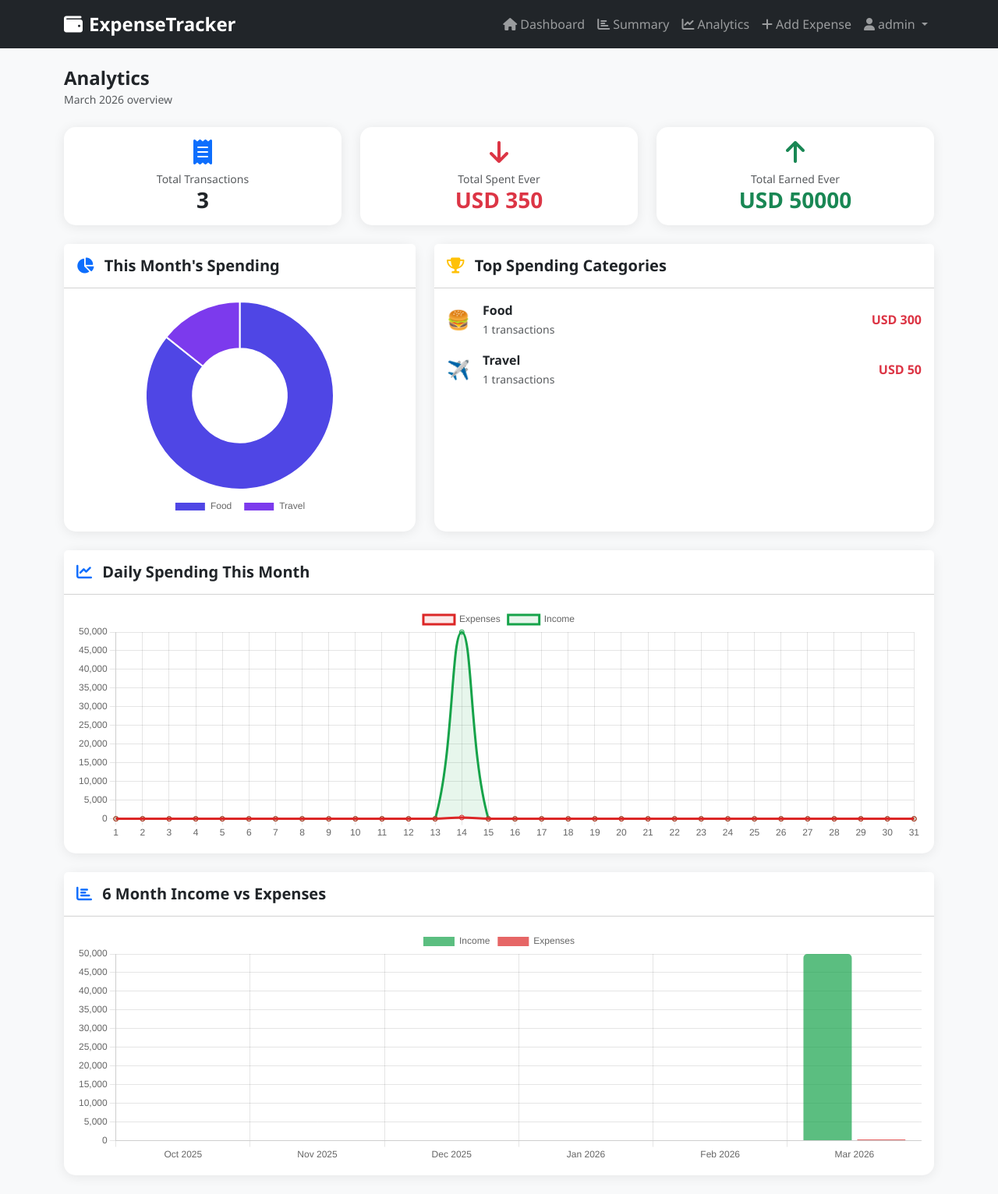
After one commit to CH-Akshay-pixel/Expense-tracker, a Django app: page /analytics/ in a window 1280 px wide. The commit adds this page. Shown: the whole page at 78% size. Run offline with Django 5.2, Linux system fonts and the light colour scheme; a user stored in the database is signed in; data comes from the database, SQL or seed files in the repository.

Commit message:
Day 13 - Analytics dashboard with charts complete

```diff
--- a/expenses/urls.py
+++ b/expenses/urls.py
@@ -8,4 +8,5 @@ urlpatterns = [
     path('expense/edit/<int:pk>/', views.edit_expense_view, name='edit_expense'),
     path('expense/delete/<int:pk>/', views.delete_expense_view, name='delete_expense'),
     path('summary/', views.summary_view, name='summary'),
+    path('analytics/', views.analytics_view, name='analytics'),
 ]
--- a/expenses/views.py
+++ b/expenses/views.py
@@ -284,3 +284,149 @@ def summary_view(request):
     }
 
     return render(request, 'expenses/summary.html', context)
+
+@login_required
+def analytics_view(request):
+    from django.db.models import Sum, Count
+    from datetime import datetime, date
+    from dateutil.relativedelta import relativedelta
+    import json
+
+    today = date.today()
+
+    # --- Pie Chart Data (expenses by category) ---
+    category_expenses = Expense.objects.filter(
+        user=request.user,
+        type='expense',
+        date__month=today.month,
+        date__year=today.year
+    ).values(
+        'category__name',
+        'category__icon'
+    ).annotate(
+        total=Sum('amount')
+    ).order_by('-total')
+
+    pie_labels = []
+    pie_data = []
+    pie_colors = [
+        '#4f46e5', '#7c3aed', '#db2777',
+        '#dc2626', '#d97706', '#16a34a',
+        '#0891b2', '#6366f1', '#ec4899'
+    ]
+
+    for cat in category_expenses:
+        pie_labels.append(
+            cat['category__name'] or 'Uncategorized'
+        )
+        pie_data.append(float(cat['total']))
+
+    # --- Line Chart Data (daily spending this month) ---
+    import calendar
+    days_in_month = calendar.monthrange(
+        today.year, today.month
+    )[1]
+
+    daily_labels = []
+    daily_expenses = []
+    daily_income = []
+
+    for day in range(1, days_in_month + 1):
+        daily_labels.append(str(day))
+
+        day_expense = Expense.objects.filter(
+            user=request.user,
+            type='expense',
+            date__year=today.year,
+            date__month=today.month,
+            date__day=day
+        ).aggregate(total=Sum('amount'))['total'] or 0
+
+        day_income = Expense.objects.filter(
+            user=request.user,
+            type='income',
+            date__year=today.year,
+            date__month=today.month,
+            date__day=day
+        ).aggregate(total=Sum('amount'))['total'] or 0
+
+        daily_expenses.append(float(day_expense))
+        daily_income.append(float(day_income))
+
+    # --- Top 5 Spending Categories (all time) ---
+    top_categories = Expense.objects.filter(
+        user=request.user,
+        type='expense'
+    ).values(
+        'category__name',
+        'category__icon'
+    ).annotate(
+        total=Sum('amount'),
+        count=Count('id')
+    ).order_by('-total')[:5]
+
+    # --- Monthly Comparison (last 6 months) ---
+    monthly_labels = []
+    monthly_expenses_data = []
+    monthly_income_data = []
+
+    for i in range(5, -1, -1):
+        d = today - relativedelta(months=i)
+        monthly_labels.append(d.strftime('%b %Y'))
+
+        m_exp = Expense.objects.filter(
+            user=request.user,
+            type='expense',
+            date__month=d.month,
+            date__year=d.year
+        ).aggregate(total=Sum('amount'))['total'] or 0
+
+        m_inc = Expense.objects.filter(
+            user=request.user,
+            type='income',
+            date__month=d.month,
+            date__year=d.year
+        ).aggregate(total=Sum('amount'))['total'] or 0
+
+        monthly_expenses_data.append(float(m_exp))
+        monthly_income_data.append(float(m_inc))
+
+    # --- Overall Stats ---
+    total_transactions = Expense.objects.filter(
+        user=request.user
+    ).count()
+
+    total_spent_ever = Expense.objects.filter(
+        user=request.user,
+        type='expense'
+    ).aggregate(total=Sum('amount'))['total'] or 0
+
+    total_earned_ever = Expense.objects.filter(
+        user=request.user,
+        type='income'
+    ).aggregate(total=Sum('amount'))['total'] or 0
+
+    try:
+        currency = request.user.userprofile.currency
+    except:
+        currency = 'USD'
+
+    context = {
+        'currency': currency,
+        'pie_labels': json.dumps(pie_labels),
+        'pie_data': json.dumps(pie_data),
+        'pie_colors': json.dumps(pie_colors[:len(pie_data)]),
+        'daily_labels': json.dumps(daily_labels),
+        'daily_expenses': json.dumps(daily_expenses),
+        'daily_income': json.dumps(daily_income),
+        'monthly_labels': json.dumps(monthly_labels),
+        'monthly_expenses_data': json.dumps(monthly_expenses_data),
+        'monthly_income_data': json.dumps(monthly_income_data),
+        'top_categories': top_categories,
+        'total_transactions': total_transactions,
+        'total_spent_ever': total_spent_ever,
+        'total_earned_ever': total_earned_ever,
+        'month_name': today.strftime('%B %Y'),
+    }
+
+    return render(request, 'expenses/analytics.html', context)
--- a/templates/base.html
+++ b/templates/base.html
@@ -75,6 +75,12 @@
                             <i class="fas fa-chart-bar me-1"></i>Summary
                         </a>
                     </li>
+                    <!-- template -->
+                    <li class="nav-item">
+                        <a class="nav-link" href="{% url 'analytics' %}">
+                            <i class="fas fa-chart-line me-1"></i>Analytics
+                        </a>
+                    </li>
                     <!-- Add Expense -->
                     <li class="nav-item">
                         <a class="nav-link" href="{% url 'add_expense' %}">
--- /dev/null
+++ b/templates/expenses/analytics.html
@@ -0,0 +1,238 @@
+{% extends 'base.html' %}
+
+{% block title %}Analytics - Expense Tracker{% endblock %}
+
+{% block content %}
+
+<!-- Header -->
+<div class="d-flex justify-content-between align-items-center mb-4">
+    <div>
+        <h4 class="fw-bold mb-0">Analytics</h4>
+        <small class="text-muted">{{ month_name }} overview</small>
+    </div>
+</div>
+
+<!-- Overall Stats -->
+<div class="row g-4 mb-4">
+    <div class="col-md-4">
+        <div class="card p-3 text-center">
+            <i class="fas fa-receipt fa-2x text-primary mb-2"></i>
+            <small class="text-muted">Total Transactions</small>
+            <h3 class="fw-bold mb-0">{{ total_transactions }}</h3>
+        </div>
+    </div>
+    <div class="col-md-4">
+        <div class="card p-3 text-center">
+            <i class="fas fa-arrow-down fa-2x text-danger mb-2"></i>
+            <small class="text-muted">Total Spent Ever</small>
+            <h3 class="fw-bold mb-0 text-danger">
+                {{ currency }} {{ total_spent_ever }}
+            </h3>
+        </div>
+    </div>
+    <div class="col-md-4">
+        <div class="card p-3 text-center">
+            <i class="fas fa-arrow-up fa-2x text-success mb-2"></i>
+            <small class="text-muted">Total Earned Ever</small>
+            <h3 class="fw-bold mb-0 text-success">
+                {{ currency }} {{ total_earned_ever }}
+            </h3>
+        </div>
+    </div>
+</div>
+
+<div class="row g-4 mb-4">
+
+    <!-- Pie Chart -->
+    <div class="col-md-5">
+        <div class="card h-100">
+            <div class="card-header bg-white py-3">
+                <h5 class="mb-0 fw-bold">
+                    <i class="fas fa-chart-pie text-primary me-2"></i>
+                    This Month's Spending
+                </h5>
+            </div>
+            <div class="card-body d-flex align-items-center
+                        justify-content-center">
+                {% if pie_data != '[]' %}
+                    <canvas id="pieChart"
+                            style="max-height:280px;"></canvas>
+                {% else %}
+                    <div class="text-center py-4">
+                        <i class="fas fa-chart-pie fa-3x text-muted mb-3"></i>
+                        <p class="text-muted">No expense data this month!</p>
+                    </div>
+                {% endif %}
+            </div>
+        </div>
+    </div>
+
+    <!-- Top Categories -->
+    <div class="col-md-7">
+        <div class="card h-100">
+            <div class="card-header bg-white py-3">
+                <h5 class="mb-0 fw-bold">
+                    <i class="fas fa-trophy text-warning me-2"></i>
+                    Top Spending Categories
+                </h5>
+            </div>
+            <div class="card-body">
+                {% if top_categories %}
+                    {% for cat in top_categories %}
+                    <div class="d-flex align-items-center
+                                justify-content-between mb-3">
+                        <div class="d-flex align-items-center">
+                            <span class="fs-4 me-3">
+                                {{ cat.category__icon }}
+                            </span>
+                            <div>
+                                <p class="fw-semibold mb-0">
+                                    {{ cat.category__name|default:"Uncategorized" }}
+                                </p>
+                                <small class="text-muted">
+                                    {{ cat.count }} transactions
+                                </small>
+                            </div>
+                        </div>
+                        <span class="fw-bold text-danger">
+                            {{ currency }} {{ cat.total }}
+                        </span>
+                    </div>
+                    {% endfor %}
+                {% else %}
+                    <div class="text-center py-4">
+                        <p class="text-muted">No data yet!</p>
+                    </div>
+                {% endif %}
+            </div>
+        </div>
+    </div>
+
+</div>
+
+<!-- Daily Spending Line Chart -->
+<div class="card mb-4">
+    <div class="card-header bg-white py-3">
+        <h5 class="mb-0 fw-bold">
+            <i class="fas fa-chart-line text-primary me-2"></i>
+            Daily Spending This Month
+        </h5>
+    </div>
+    <div class="card-body">
+        <canvas id="lineChart" style="max-height:300px;"></canvas>
+    </div>
+</div>
+
+<!-- Monthly Comparison Bar Chart -->
+<div class="card mb-4">
+    <div class="card-header bg-white py-3">
+        <h5 class="mb-0 fw-bold">
+            <i class="fas fa-chart-bar text-primary me-2"></i>
+            6 Month Income vs Expenses
+        </h5>
+    </div>
+    <div class="card-body">
+        <canvas id="barChart" style="max-height:300px;"></canvas>
+    </div>
+</div>
+
+{% endblock %}
+
+{% block extra_js %}
+<script src="https://cdn.jsdelivr.net/npm/chart.js"></script>
+<script>
+    // --- Pie Chart ---
+    {% if pie_data != '[]' %}
+    const pieCtx = document.getElementById('pieChart').getContext('2d');
+    new Chart(pieCtx, {
+        type: 'doughnut',
+        data: {
+            labels: {{ pie_labels|safe }},
+            datasets: [{
+                data: {{ pie_data|safe }},
+                backgroundColor: {{ pie_colors|safe }},
+                borderWidth: 2,
+                borderColor: '#fff'
+            }]
+        },
+        options: {
+            responsive: true,
+            plugins: {
+                legend: {
+                    position: 'bottom',
+                    labels: { padding: 15 }
+                }
+            }
+        }
+    });
+    {% endif %}
+
+    // --- Line Chart ---
+    const lineCtx = document.getElementById('lineChart').getContext('2d');
+    new Chart(lineCtx, {
+        type: 'line',
+        data: {
+            labels: {{ daily_labels|safe }},
+            datasets: [
+                {
+                    label: 'Expenses',
+                    data: {{ daily_expenses|safe }},
+                    borderColor: '#dc2626',
+                    backgroundColor: 'rgba(220, 38, 38, 0.1)',
+                    tension: 0.4,
+                    fill: true,
+                },
+                {
+                    label: 'Income',
+                    data: {{ daily_income|safe }},
+                    borderColor: '#16a34a',
+                    backgroundColor: 'rgba(22, 163, 74, 0.1)',
+                    tension: 0.4,
+                    fill: true,
+                }
+            ]
+        },
+        options: {
+            responsive: true,
+            plugins: {
+                legend: { position: 'top' }
+            },
+            scales: {
+                y: { beginAtZero: true }
+            }
+        }
+    });
+
+    // --- Bar Chart ---
+    const barCtx = document.getElementById('barChart').getContext('2d');
+    new Chart(barCtx, {
+        type: 'bar',
+        data: {
+            labels: {{ monthly_labels|safe }},
+            datasets: [
+                {
+                    label: 'Income',
+                    data: {{ monthly_income_data|safe }},
+                    backgroundColor: 'rgba(22, 163, 74, 0.7)',
+                    borderRadius: 5,
+                },
+                {
+                    label: 'Expenses',
+                    data: {{ monthly_expenses_data|safe }},
+                    backgroundColor: 'rgba(220, 38, 38, 0.7)',
+                    borderRadius: 5,
+                }
+            ]
+        },
+        options: {
+            responsive: true,
+            plugins: {
+                legend: { position: 'top' }
+            },
+            scales: {
+                y: { beginAtZero: true }
+            }
+        }
+    });
+</script>
+{% endblock %}
```
